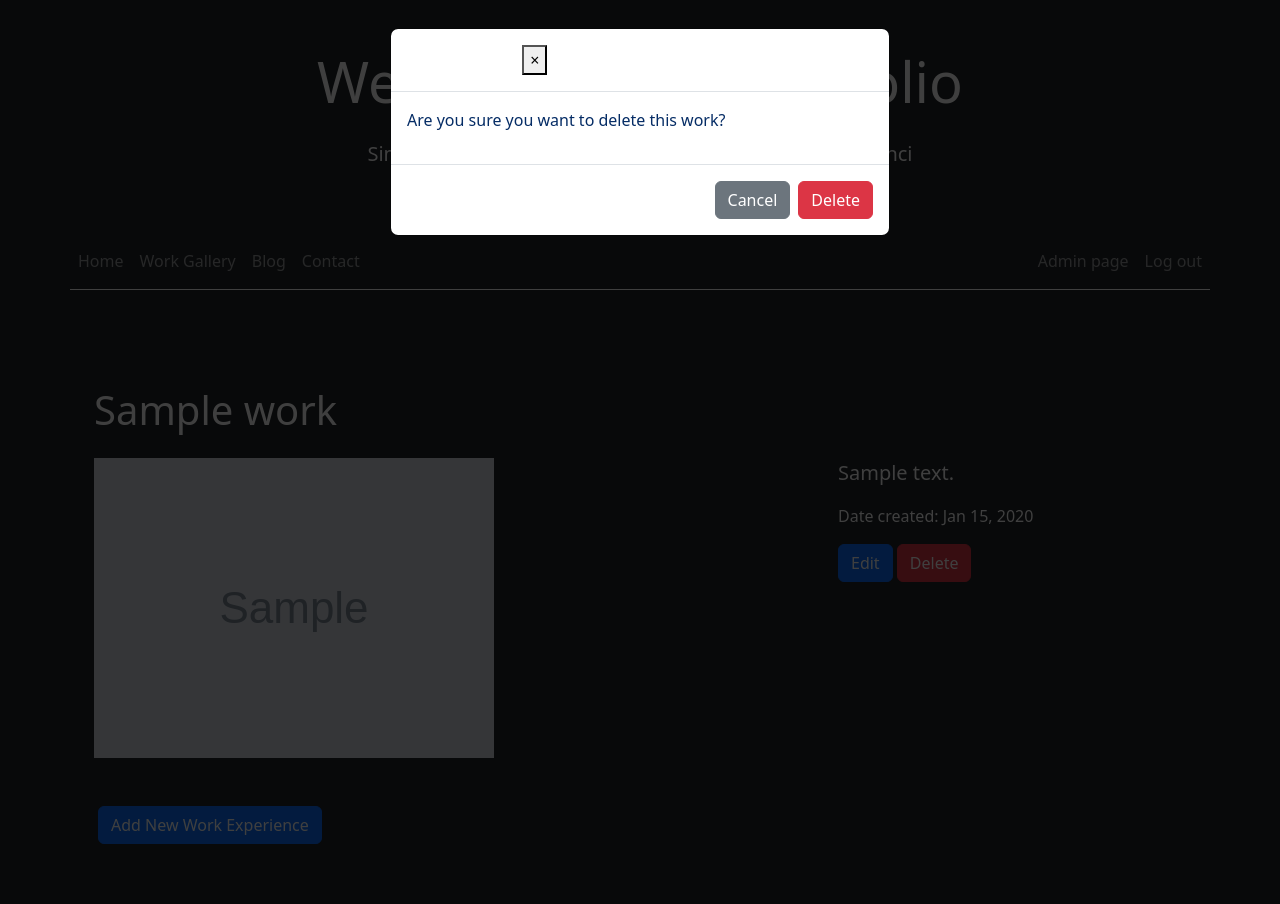
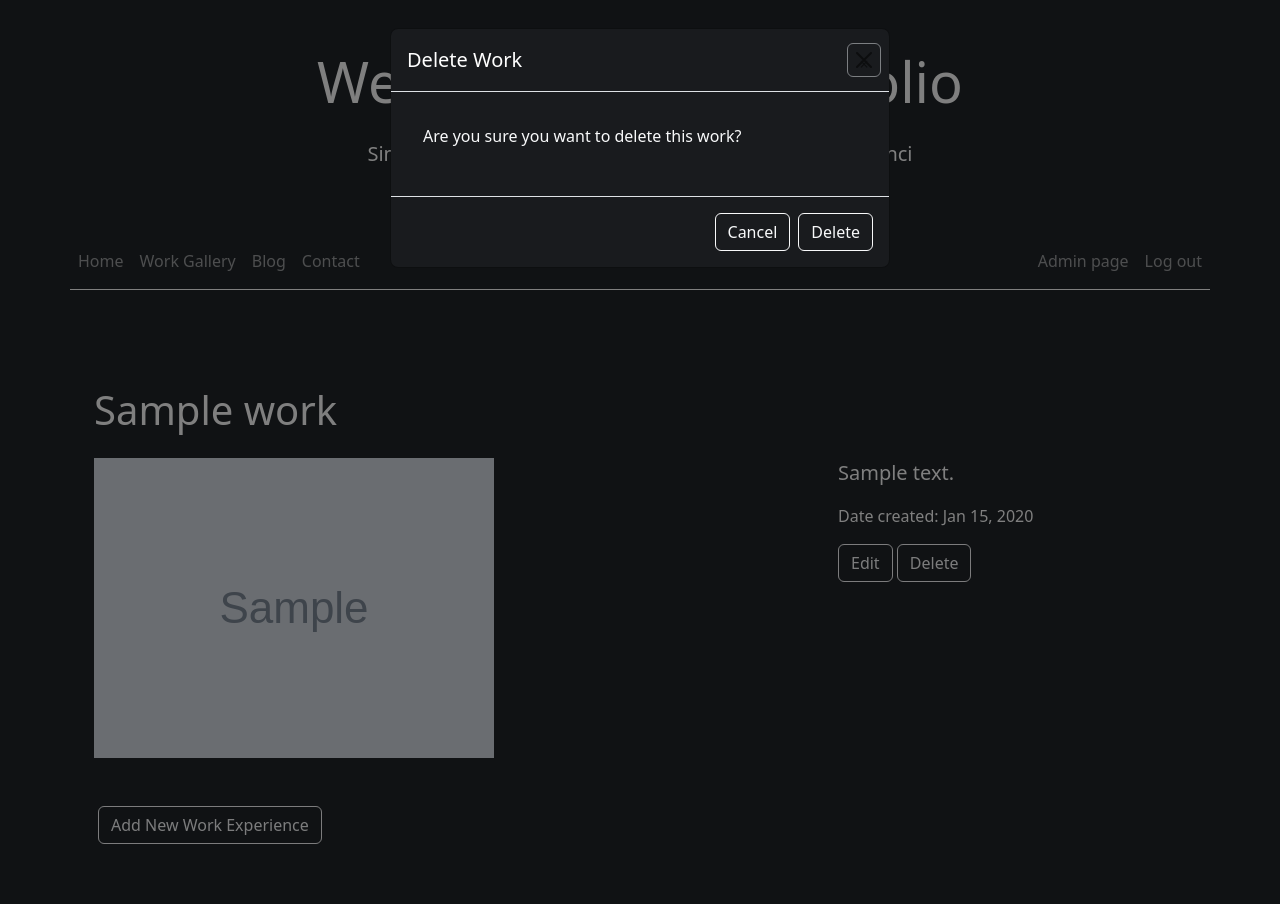
Before and after one commit to pouyanze/portfolio, a Django app: page /work_gallery/1/ in a window 1280 px wide, after a click on "Delete". Run offline with Django 4.2, Linux system fonts and the light colour scheme; a user stored in the database is signed in; tables that the repository leaves empty hold one stand-in row (values such as "Sample post"); grey boxes marked "Sample" are stand-in pictures.

Commit message:
change style of buttons and delete modal

```diff
--- a/portfolio/static/css/style.css
+++ b/portfolio/static/css/style.css
@@ -9,3 +9,21 @@
     border-radius: 50px;
     padding: 10px;
 }
+
+.modal-content {
+    background-color: rgb(25, 27, 30);
+}
+
+.form-control-file::-webkit-file-upload-button {
+    color: #f8f9fa;
+    background-color: transparent;
+    background-image: none;
+    border-color: #f8f9fa;
+}
+
+.form-control-file::-moz-file-upload-button {
+    color: #f8f9fa;
+    background-color: transparent;
+    background-image: none;
+    border-color: #f8f9fa;
+}
--- a/portfolio/templates/accounts/login.html
+++ b/portfolio/templates/accounts/login.html
@@ -8,6 +8,7 @@
   <form method="post">
     {% csrf_token %}
     {{ form.as_p }}
-    <button type="submit">Login</button>
+    <button type="submit" class="btn btn-outline-light btn-block mt-3 mb-4">Login</button>
   </form>
+  <div class="mt-3 text-light">Not a member? <a class="text-light" href="{% url 'signup' %}">Register</a></div>
 {% endblock %}
--- a/portfolio/templates/work_gallery/delete_work.html
+++ b/portfolio/templates/work_gallery/delete_work.html
@@ -1,22 +1,22 @@
 <!-- Delete Work Modal -->
-<div class="modal fade" id="deleteWorkModal" tabindex="-1" role="dialog" aria-labelledby="deleteWorkModalLabel" aria-hidden="true">
+<div class="modal" id="deleteWorkModal" tabindex="-1" role="dialog" aria-labelledby="deleteWorkModalLabel" aria-hidden="true">
     <div class="modal-dialog" role="document">
       <div class="modal-content">
         <div class="modal-header">
           <h5 class="modal-title" id="deleteWorkModalLabel">Delete Work</h5>
-          <button type="button" class="close" data-bs-dismiss="modal" aria-label="Close">
+          <button type="button" class="btn-close border" data-bs-dismiss="modal" aria-label="Close">
             <span aria-hidden="true">&times;</span>
           </button>
         </div>
         <div class="modal-body">
-          <p class="text-primary-emphasis">Are you sure you want to delete this work?</p>
+          <p class="text-light p-3">Are you sure you want to delete this work?</p>
         </div>
         <div class="modal-footer">
-          <button type="button" class="btn btn-secondary" data-bs-dismiss="modal">Cancel</button>
+          <button type="button" class="btn btn-outline-light" data-bs-dismiss="modal">Cancel</button>
           <form action="{% url 'delete_work' pk=work.pk %}" method="post">
             {% csrf_token %}
             <input type="hidden" name="next" value="{% url 'work_index' %}">
-            <button type="submit" class="btn btn-danger">Delete</button>
+            <button type="submit" class="btn btn-outline-light">Delete</button>
           </form>
         </div>
       </div>
--- a/portfolio/templates/work_gallery/edit_work.html
+++ b/portfolio/templates/work_gallery/edit_work.html
@@ -5,6 +5,6 @@
   <form method="POST">
     {% csrf_token %}
     {{ form.as_p }}
-    <button type="submit" class="btn btn-primary">Save Changes</button>
+    <button type="submit" class="btn btn-outline-light mb-5">Save Changes</button>
   </form>
 {% endblock %}
--- a/portfolio/templates/work_gallery/work_detail.html
+++ b/portfolio/templates/work_gallery/work_detail.html
@@ -15,8 +15,8 @@
           <li>Date created: {{ work.date|date:'M d, Y' }}</li>
         </ul>
         {% if user.is_authenticated and user.is_staff %}
-          <a href="{% url 'edit_work' pk=work.pk %}" class="btn btn-primary">Edit</a>
-          <a href="#deleteWorkModal" data-bs-target="#deleteWorkModal" class="btn btn-danger" data-bs-toggle="modal">Delete</a>
+          <a href="{% url 'edit_work' pk=work.pk %}" class="btn btn-outline-light">Edit</a>
+          <a href="#deleteWorkModal" data-bs-target="#deleteWorkModal" class="btn btn-outline-light" data-bs-toggle="modal">Delete</a>
           {% include 'work_gallery/delete_work.html' %}
         {% endif %}
       </div>
@@ -25,7 +25,7 @@
 
   <div class="pb-5 px-3">
     {% if user.is_authenticated and user.is_staff %}
-      <a href="{% url 'create_work' %}" class="btn btn-primary">Add New Work Experience</a>
+      <a href="{% url 'create_work' %}" class="btn btn-outline-light">Add New Work Experience</a>
     {% endif %}
   </div>
 {% endblock %}
--- a/portfolio/templates/work_gallery/work_index.html
+++ b/portfolio/templates/work_gallery/work_index.html
@@ -8,7 +8,7 @@
 
   <div>
     {% if user.is_authenticated and user.is_staff %}
-      <a href="{% url 'create_work' %}" class="btn btn-light">Add New Work Experience</a>
+      <a href="{% url 'create_work' %}" class="btn btn-outline-light">Add New Work Experience</a>
     {% endif %}
   </div>
 
```
